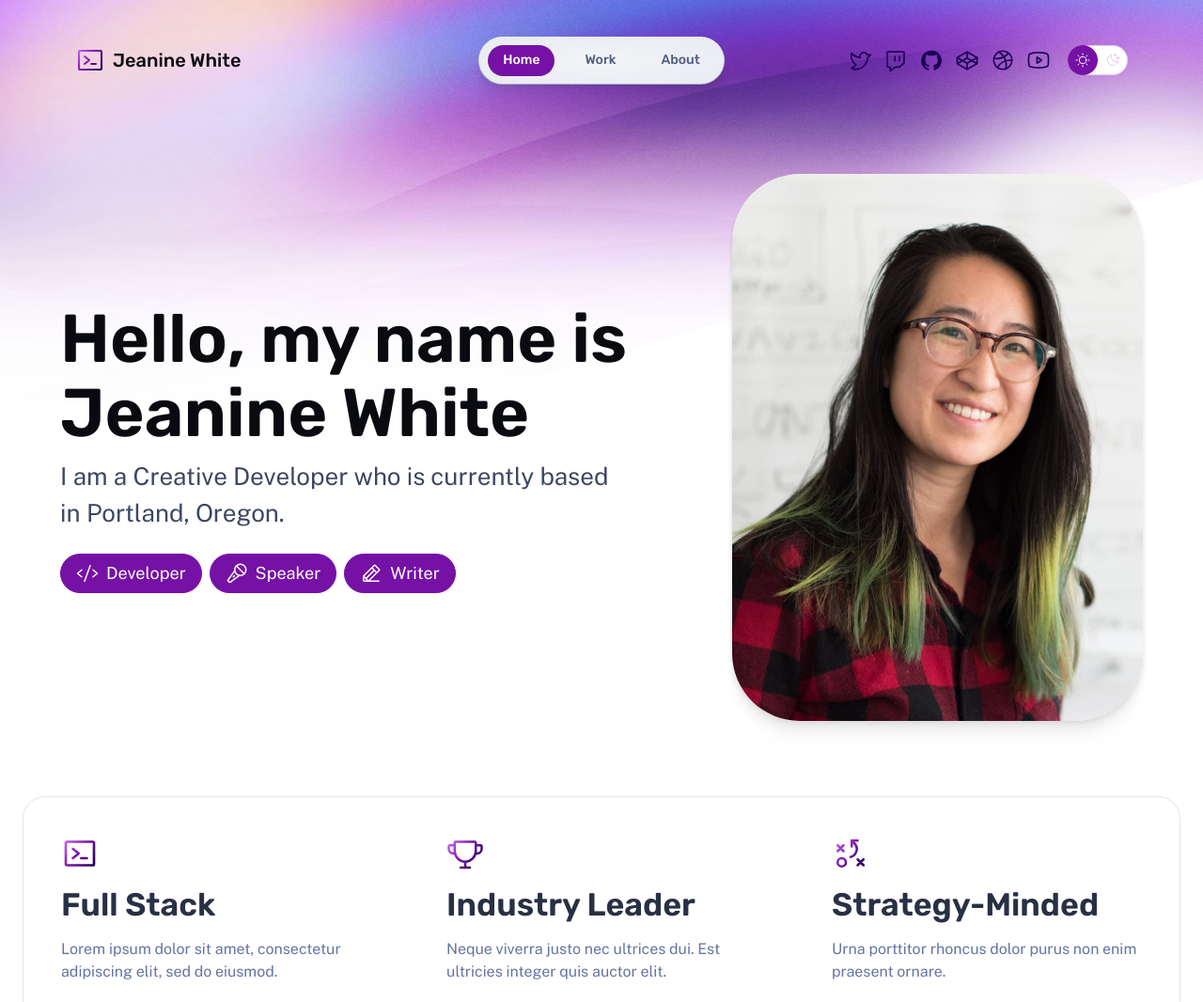
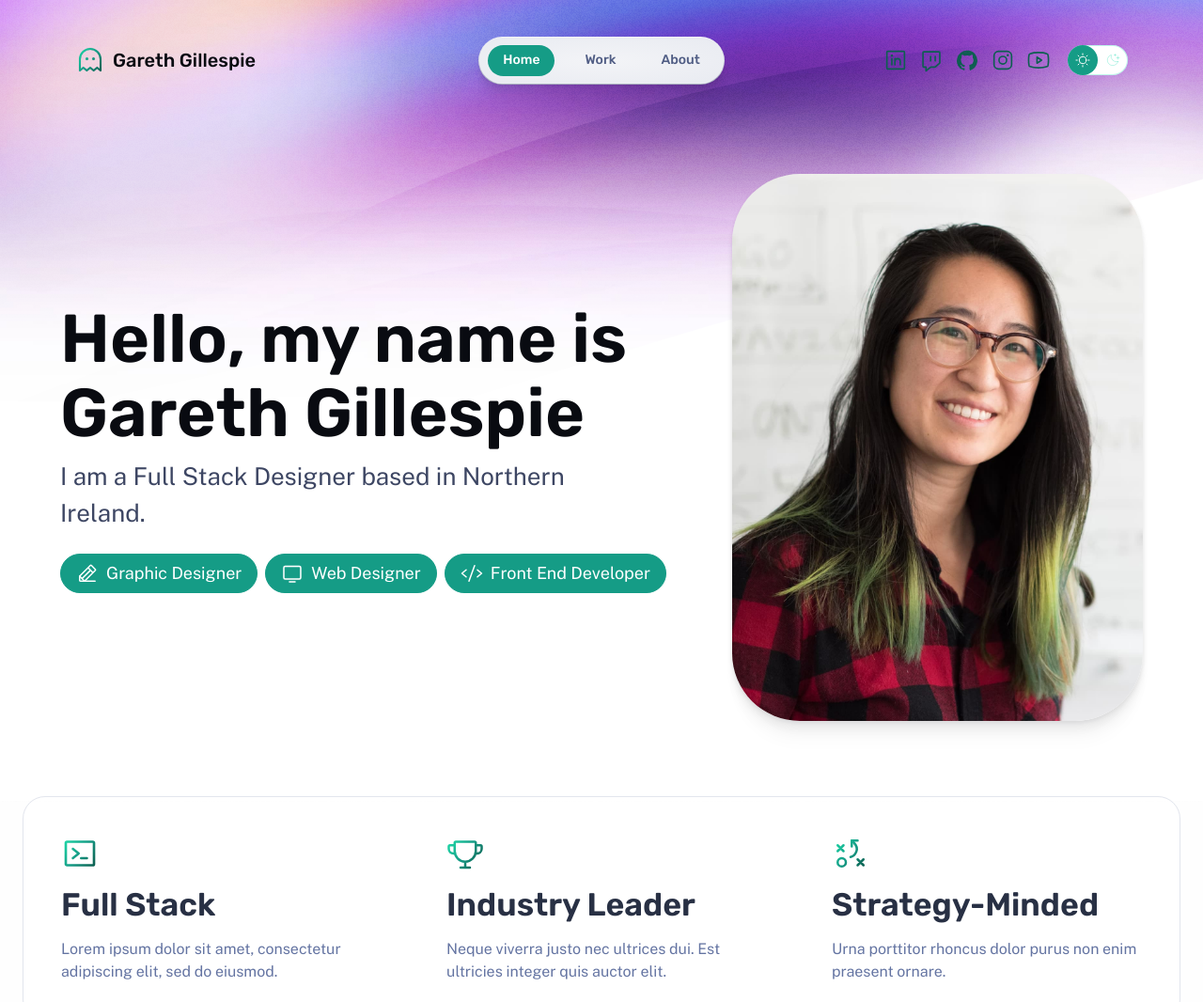
Before and after one commit to Garfinky/gg-portfolio-renewed, an Astro site: page / in a window 1280 px wide. Shown: the top 1066 px of the page at 94% size. Built offline with nearby package versions, Linux system fonts and the light colour scheme; Astro itself is replaced by a stand-in of ours.

Commit message:
Personal details changed, icons added, colours changed

```diff
--- a/src/components/Footer.astro
+++ b/src/components/Footer.astro
@@ -6,15 +6,15 @@ const currentYear = new Date().getFullYear();
 <footer>
 	<div class="group">
 		<p>
-			Designed & Developed in Portland with <a href="https://astro.build/">Astro</a>
+			Designed & Developed with <a href="https://astro.build/">Astro</a>
 			<Icon icon="rocket-launch" size="1.2em" />
 		</p>
-		<p>&copy; {currentYear} Jeanine White</p>
+		<p>&copy; {currentYear} Gareth Gillespie</p>
 	</div>
 	<p class="socials">
-		<a href="https://twitter.com/me"> Twitter</a>
-		<a href="https://github.com/me"> GitHub</a>
-		<a href="https://codepen.io/me"> CodePen</a>
+		<a href="https://www.linkedin.com/in/gareth-gillespie/"> LinkedIn</a>
+		<a href="https://github.com/Garfinky"> GitHub</a>
+		<a href="https://www.instagram.com/gmedia88/"> Instagram</a>
 	</p>
 </footer>
 <style>
--- a/src/components/IconPaths.ts
+++ b/src/components/IconPaths.ts
@@ -35,4 +35,6 @@ export const iconPaths = {
 	'linkedin-logo': `<rect width="184" height="184" x="36" y="36" fill="none" stroke-linecap="round" stroke-linejoin="round" stroke-width="16" rx="8"/><path fill="none" stroke-linecap="round" stroke-linejoin="round" stroke-width="16" d="M120 112v64m-32-64v64m32-36a28 28 0 0 1 56 0v36"/><circle stroke="none" cx="88" cy="80" r="12"/>`,
 	'instagram-logo': `<circle cx="128" cy="128" r="40" fill="none" stroke-miterlimit="10" stroke-width="16"/><rect width="184" height="184" x="36" y="36" fill="none" stroke-linecap="round" stroke-linejoin="round" stroke-width="16" rx="48"/><circle cx="180" cy="76" r="12" stroke="none" />`,
 	'tiktok-logo': `<path fill="none" stroke-linecap="round" stroke-linejoin="round" stroke-width="16" d="M168 106a96 96 0 0 0 56 18V84a56 56 0 0 1-56-56h-40v128a28 28 0 1 1-40-25V89a68 68 0 1 0 80 67Z"/>`,
+	'monitor': `<path d="M208,40H48A24,24,0,0,0,24,64V176a24,24,0,0,0,24,24H208a24,24,0,0,0,24-24V64A24,24,0,0,0,208,40Zm8,136a8,8,0,0,1-8,8H48a8,8,0,0,1-8-8V64a8,8,0,0,1,8-8H208a8,8,0,0,1,8,8Zm-48,48a8,8,0,0,1-8,8H96a8,8,0,0,1,0-16h64A8,8,0,0,1,168,224Z"></path>`,
+	'ghost': `<path d="M112,116a12,12,0,1,1-12-12A12,12,0,0,1,112,116Zm44-12a12,12,0,1,0,12,12A12,12,0,0,0,156,104Zm68,16v96a8,8,0,0,1-13.07,6.19l-24.26-19.85L162.4,222.19a8,8,0,0,1-10.13,0L128,202.34l-24.27,19.85a8,8,0,0,1-10.13,0L69.33,202.34,45.07,222.19A8,8,0,0,1,32,216V120a96,96,0,0,1,192,0Zm-16,0a80,80,0,0,0-160,0v79.12l16.27-13.31a8,8,0,0,1,10.13,0l24.27,19.85,24.26-19.85a8,8,0,0,1,10.14,0l24.26,19.85,24.27-19.85a8,8,0,0,1,10.13,0L208,199.12Z"></path>`
 };
--- a/src/components/MainHead.astro
+++ b/src/components/MainHead.astro
@@ -7,8 +7,8 @@ interface Props {
 }
 
 const {
-	title = 'Jeanine White: Personal Site',
-	description = 'The personal site of Jeanine White',
+	title = 'Gareth Gillespie Portfolio',
+	description = 'This is Gareth Gillespies portfolio',
 } = Astro.props;
 ---
 
--- a/src/components/Nav.astro
+++ b/src/components/Nav.astro
@@ -12,11 +12,10 @@ const textLinks: { label: string; href: string }[] = [
 
 /** Icon links to social media — edit these with links to your profiles! */
 const iconLinks: { label: string; href: string; icon: keyof typeof iconPaths }[] = [
-	{ label: 'Twitter', href: 'https://twitter.com/me', icon: 'twitter-logo' },
+	{ label: 'Linked In', href: 'https://www.linkedin.com/in/gareth-gillespie/', icon: 'linkedin-logo' },
 	{ label: 'Twitch', href: 'https://twitch.tv/me', icon: 'twitch-logo' },
-	{ label: 'GitHub', href: 'https://github.com/me', icon: 'github-logo' },
-	{ label: 'CodePen', href: 'https://codepen.io/me', icon: 'codepen-logo' },
-	{ label: 'dribbble', href: 'https://dribbble.com/me', icon: 'dribbble-logo' },
+	{ label: 'GitHub', href: 'https://github.com/Garfinky', icon: 'github-logo' },
+	{ label: 'Instagram', href: 'https://www.instagram.com/gmedia88/', icon: 'instagram-logo' },
 	{ label: 'YouTube', href: 'https://www.youtube.com/@me/', icon: 'youtube-logo' },
 ];
 
@@ -32,8 +31,8 @@ const isCurrentPage = (href: string) => {
 <nav>
 	<div class="menu-header">
 		<a href="/" class="site-title">
-			<Icon icon="terminal-window" color="var(--accent-regular)" size="1.6em" gradient />
-			Jeanine White
+			<Icon icon="ghost" color="var(--accent-regular)" size="1.6em" gradient />
+			Gareth Gillespie
 		</a>
 		<menu-button>
 			<template>
--- a/src/pages/index.astro
+++ b/src/pages/index.astro
@@ -30,14 +30,14 @@ const projects = (await getCollection('work'))
 		<div class="wrapper stack gap-8 lg:gap-20">
 			<header class="hero">
 				<Hero
-					title="Hello, my name is Jeanine White"
-					tagline="I am a Creative Developer who is currently based in Portland, Oregon."
+					title="Hello, my name is Gareth Gillespie"
+					tagline="I am a Full Stack Designer based in Northern Ireland."
 					align="start"
 				>
 					<div class="roles">
-						<Pill><Icon icon="code" size="1.33em" /> Developer</Pill>
-						<Pill><Icon icon="microphone-stage" size="1.33em" /> Speaker</Pill>
-						<Pill><Icon icon="pencil-line" size="1.33em" /> Writer</Pill>
+						<Pill><Icon icon="pencil-line" size="1.33em" /> Graphic Designer</Pill>
+						<Pill><Icon icon="monitor" size="1.33em" /> Web Designer</Pill>
+						<Pill><Icon icon="code" size="1.33em" /> Front End Developer</Pill>
 					</div>
 				</Hero>
 
--- a/src/styles/global.css
+++ b/src/styles/global.css
@@ -16,10 +16,10 @@
 	--gray-999_40: hsla(var(--gray-999-basis), 0.4);
 	--gray-999: #ffffff;
 
-	--accent-light: #c561f6;
-	--accent-regular: #7611a6;
-	--accent-dark: #1c0056;
-	--accent-overlay: hsla(280, 89%, 67%, 0.33);
+	--accent-light: #1ED6A6;  /* Mint Green */
+	--accent-regular: #159C86;  /* Teal Green */
+	--accent-dark: #0D5F50;  /* Darker Teal */
+	--accent-overlay: hsla(168, 70%, 55%, 0.33);
 	--accent-subtle-overlay: var(--accent-overlay);
 	--accent-text-over: var(--gray-999);
 
@@ -38,7 +38,7 @@
 	);
 	--gradient-accent-orange: linear-gradient(
 		150deg,
-		#ca7879,
+		#1ED6A6,
 		var(--accent-regular),
 		var(--accent-dark)
 	);
@@ -92,20 +92,20 @@
 	--gray-999-basis: 225, 31%, 5%;
 	--gray-999: #090b11;
 
-	--accent-light: #1c0056;
-	--accent-regular: #7611a6;
-	--accent-dark: #c561f6;
-	--accent-overlay: hsla(280, 89%, 67%, 0.33);
-	--accent-subtle-overlay: hsla(281, 81%, 36%, 0.33);
+	--accent-light: #0D5F50;
+	--accent-regular: #159C86;
+	--accent-dark: #1ED6A6;
+	--accent-overlay: hsla(168, 70%, 45%, 0.33);
+	--accent-subtle-overlay: hsla(168, 70%, 35%, 0.33);
 	--accent-text-over: var(--gray-0);
 
 	--link-color: var(--accent-dark);
 
-	--gradient-stop-1: #4c11c6;
+	--gradient-stop-1: var(--accent-light);
 	--gradient-subtle: linear-gradient(150deg, var(--gray-900) 19%, var(--gray-999) 81%);
 	--gradient-accent-orange: linear-gradient(
 		150deg,
-		#ca7879,
+		#1ED6A6,
 		var(--accent-regular),
 		var(--accent-light)
 	);
```
